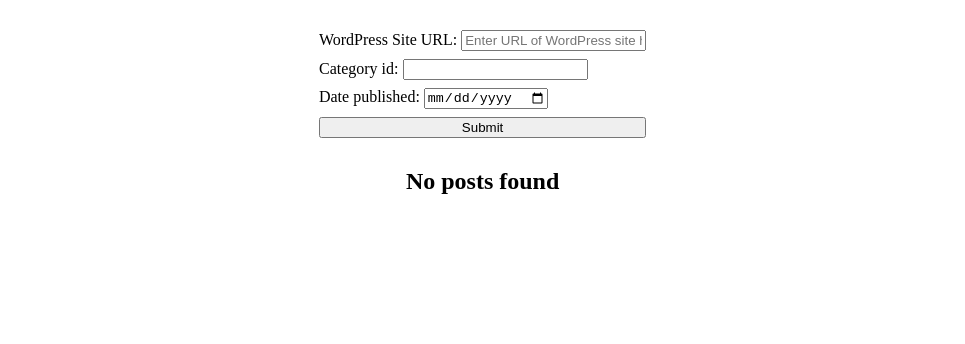
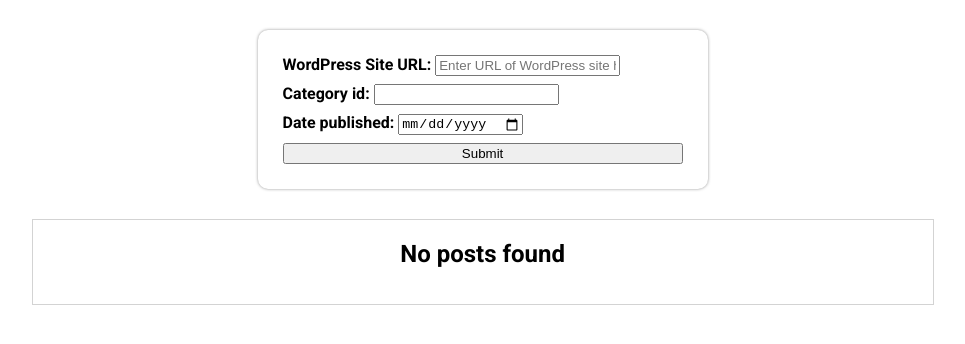
Before and after one commit to Jppat/grab-wp-post, a React (Vite) app: page / in a window 1280 px wide. Shown: the top 344 px of the page, without its empty margins (159-1124 px from the left). Built offline with nearby package versions, Linux system fonts and the light colour scheme.

Commit message:
feat(ui): improve form layout and post section styling
- form now centered with padding and shadow
- added section around posts with border
- bolded form labels for better readability
- added link to font Roboto in index.html

```diff
--- a/index.html
+++ b/index.html
@@ -5,6 +5,7 @@
     <link rel="icon" type="image/svg+xml" href="/vite.svg" />
     <meta name="viewport" content="width=device-width, initial-scale=1.0" />
     <title>Grab WP Post</title>
+    <link href="https://fonts.googleapis.com/css2?family=Roboto:wght@400;700&display=swap" rel="stylesheet">
   </head>
   <body>
     <div id="root"></div>
--- a/src/App.css
+++ b/src/App.css
@@ -1,3 +1,8 @@
+body {
+    font-family: 'Roboto', sans-serif;
+}
+
+
 main {
     width: 99vw;
 }
@@ -9,6 +14,20 @@
     gap: 8px;
     margin-top: 30px;
     margin-bottom: 30px;
+    width: 400px;
+    padding: 25px;
+    border-radius: 10px;
+    box-shadow: 0 0 3px rgba(40, 40, 40, 0.5);
+}
+
+.posts {
+    width: 900px;
+    border: 1px solid lightgrey;
+    justify-self: center;
+}
+
+h2 {
+    text-align: center;
 }
 
 ul {
@@ -21,10 +40,6 @@
     list-style: none;
     width: 100%;
     padding-inline-start: 0;
-}
-
-h2 {
-    text-align: center;
 }
 
 li {
@@ -44,7 +59,6 @@
     color: #555;
     margin: 0 auto;
 }
-
 .error {
     text-align: center;
     font-size: 1.2em;
--- a/src/App.jsx
+++ b/src/App.jsx
@@ -56,17 +56,17 @@
     <>
       <form onSubmit={props.onSubmit}>
         <div>
-          <label htmlFor="url">WordPress Site URL: </label>
+          <label htmlFor="url"><strong>WordPress Site URL: </strong></label>
           <input type="url" id= "url" name="url" placeholder="Enter URL of WordPress site here" value={props.url} required onChange={e => props.setUrl(e.target.value)} />
         </div>
 
         <div>
-          <label htmlFor="category-id">Category id: </label>
+          <label htmlFor="category-id"><strong>Category id: </strong></label>
           <input type="number" id= "category-id" name="category-id" min="1" step="1" value={props.categoryId} onChange={e => props.setCategoryId(e.target.value)}/>
         </div>
 
         <div>
-          <label htmlFor="date">Date published: </label>
+          <label htmlFor="date"><strong>Date published: </strong></label>
           <input type="date" id= "date" name="date"  value={props.date} onChange={e => props.setDate(e.target.value)}/>
         </div>
 
@@ -121,9 +121,11 @@
             setCategoryId={setCategoryId}
             setDate={setDate} />
       {error && <p className="error">{error}</p>}
-      {(posts.length != 0) ? <h2>Posts</h2> : <h2>No posts found</h2>}
-      {isLoading && <p className="loading">Loading...</p>}
-      <Posts posts={posts}/>
+      <section className="posts">
+        {(posts.length != 0) ? <h2>Posts</h2> : <h2>No posts found</h2>}
+        {isLoading && <p className="loading">Loading...</p>}
+        <Posts posts={posts}/>
+      </section>
     </main>
     </>
     )
```
